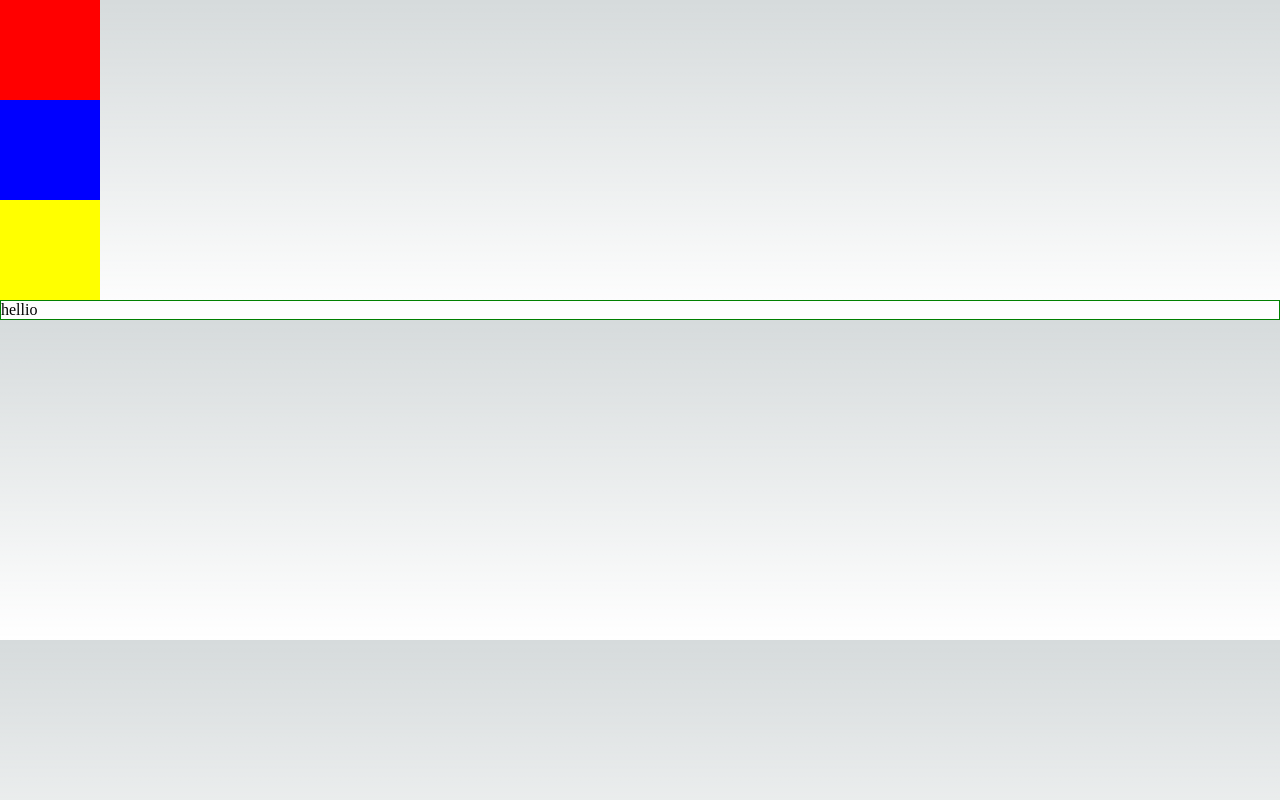
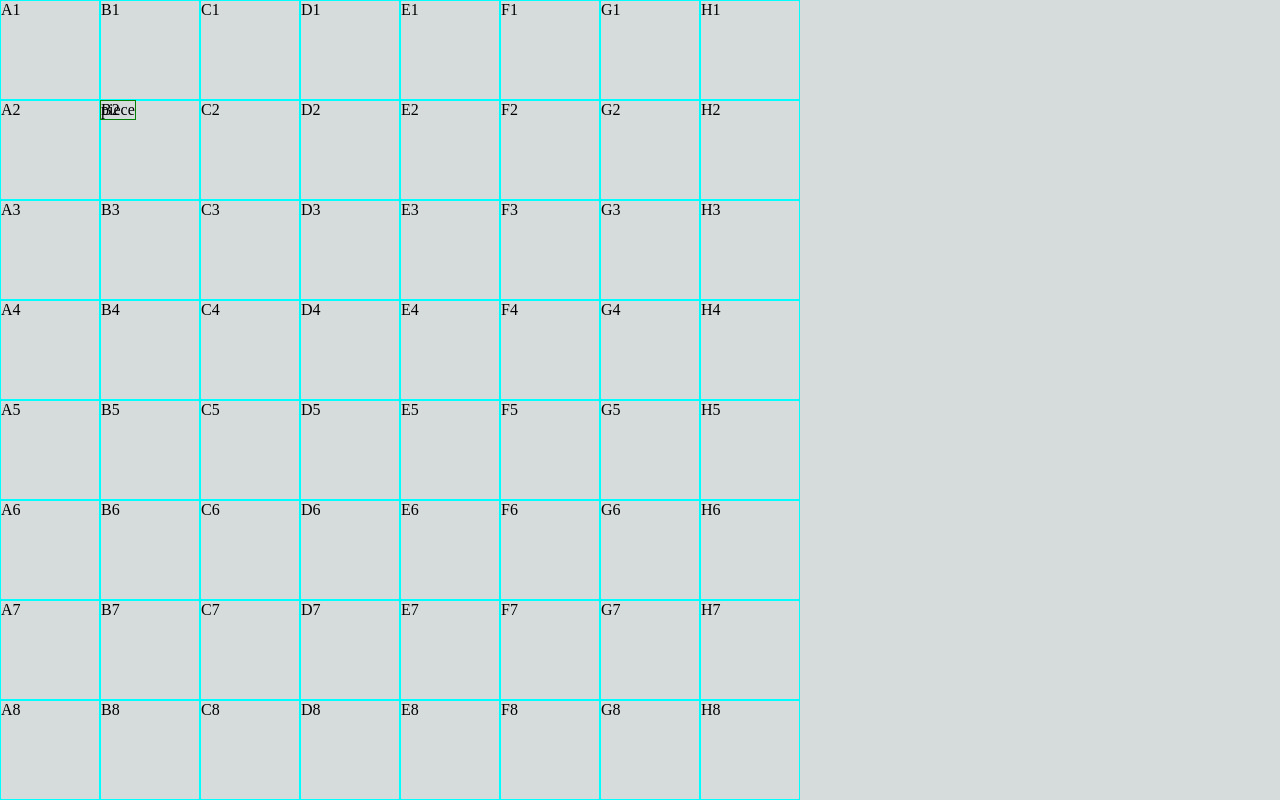
Before and after one commit to Jeffmagma/chess, a Next.js app: page / in a window 1280 px wide. Built offline with nearby package versions, Linux system fonts and the light colour scheme.

Commit message:
piece is successfully moving

```diff
--- a/pages/index.tsx
+++ b/pages/index.tsx
@@ -1,9 +1,36 @@
 import Head from 'next/head'
 import {motion} from 'framer-motion'
-import {EventHandler} from "react";
+import React, {MutableRefObject, useRef, useState} from "react";
 
-function Square({color, onMouseEnter}: { color: string, onMouseEnter: EventHandler<any> }) {
-    return <div style={{width: "100px", height: "100px", background: color}} onMouseEnter={onMouseEnter}></div>
+function DragThing() {
+    const [top, settop] = useState(100);
+    const [left, setleft] = useState(100);
+    const xd = useRef<HTMLDivElement>(null) as MutableRefObject<HTMLDivElement>;
+    return (<motion.div ref={xd} drag style={{border: "1px solid green", position: "fixed", top: top + "px", left: left + "px"}} dragSnapToOrigin={true} dragElastic={0} dragMomentum={false} onDragEnd={(event: PointerEvent) => {
+        const x = document.elementsFromPoint(event.clientX, event.clientY)[1].getBoundingClientRect();
+        console.log(x.top, x.left);
+        settop(x.top + 40);
+        setleft(x.left + 20);
+    }
+    }>piece
+    </motion.div>);
+}
+
+function Square({row, col}: { row: number, col: number }) {
+    return <div style={{width: "100px", height: "100px", border: "1px cyan solid", position: "absolute", top: col * 100, left: row * 100}}>
+        {String.fromCharCode('A'.charCodeAt(0) + row) + (col + 1)}
+    </div>
+}
+
+function Board() {
+    return (<div style={{position: "absolute"}}>
+        {[...Array(8)].map((element, row) =>
+            [...Array(8)].map((element, col) => {
+                return <Square key={"" + row + col} row={row} col={col}/>
+            })
+        )}
+        <DragThing/>
+    </div>)
 }
 
 export default function Home() {
@@ -15,11 +42,7 @@ export default function Home() {
                 <meta name="viewport" content="width=device-width, initial-scale=1"/>
                 <link rel="icon" href="/favicon.ico"/>
             </Head>
-            {["red", "blue", "yellow"].map(x => <Square key={x} color={x} onMouseEnter={() => console.log("mouse enter " + x)}/>)}
-            <motion.div drag style={{border: "1px solid green"}} dragMomentum={false} dragSnapToOrigin={true} onDrag={
-                (event, info) => console.log(info.point.x, info.point.y)
-            }>hellio
-            </motion.div>
+            <Board/>
         </>
     )
 }
```
